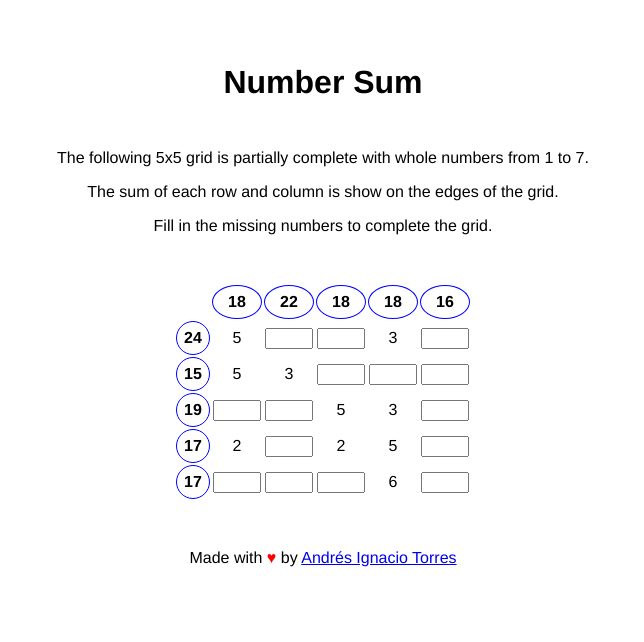
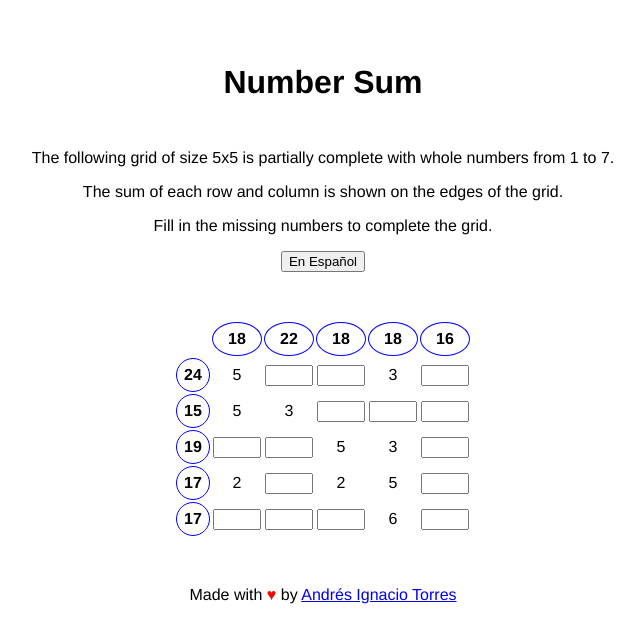
Before and after one commit to aitorres/numbersum, a SvelteKit app: page / in a window 1280 px wide. Shown: the top 642 px of the page, without its empty margins (317-961 px from the left). Built offline with nearby package versions, Linux system fonts and the light colour scheme.

Commit message:
feat: add localization capabilities, support for spanish

```diff
--- a/src/routes/+page.svelte
+++ b/src/routes/+page.svelte
@@ -104,16 +104,67 @@
 		let validInputs = document.querySelectorAll('.gridInput.valid').length;
 		return getEmptySpaces() === validInputs;
 	}
+
+	// Language handling
+	type Language = 'en' | 'es';
+
+	// Attempt to get language from GET, default to English
+	let language: Language = 'en';
+	if (typeof window !== 'undefined') {
+		let urlParams = new URLSearchParams(window.location.search);
+		let urlLangParam: string | null = urlParams.get('lang');
+		if (urlLangParam !== null && ['en', 'es'].includes(urlLangParam)) {
+			language = urlParams.get('lang') as Language;
+		}
+	}
+
+	// Strings per language
+	const translatedStrings = {
+		en: {
+			explanationGridOfSize: 'The following grid of size',
+			explanationPartiallyComplete: 'is partially complete with whole numbers from 1 to',
+			explanationSumShown: 'The sum of each row and column is shown on the edges of the grid.',
+			explanationFillIn: 'Fill in the missing numbers to complete the grid.',
+			changeLanguage: 'En Español',
+			congratulationsCompleted: 'Congratulations! You have completed the grid.',
+			restartGame: 'Restart game',
+			footerMadeWith: 'Made with',
+			footerBy: 'by'
+		},
+		es: {
+			explanationGridOfSize: 'El siguiente tablero de tamaño',
+			explanationPartiallyComplete: 'está parcialmente completado con números enteros del 1 al',
+			explanationSumShown: 'La suma de cada fila y columna se muestra en los bordes del tablero.',
+			explanationFillIn: 'Rellena los números faltantes para completar el tablero.',
+			changeLanguage: 'In English',
+			congratulationsCompleted: '¡Felicidades! Has completado el tablero.',
+			restartGame: 'Reiniciar juego',
+			footerMadeWith: 'Hecho con',
+			footerBy: 'por'
+		}
+	};
+	const localization = translatedStrings[language];
+
+	function changeLanguage() {
+		let newLang = language === 'es' ? 'en' : 'es';
+		let url = new URL(window.location.href);
+		url.searchParams.set('lang', newLang);
+		window.location.href = url.toString();
+	}
 </script>
 
 <main>
 	<h1>Number Sum</h1>
 	<div class="explanation">
 		<p>
-			The following {gridSize}x{gridSize} grid is partially complete with whole numbers from 1 to {maxNumber}.
+			{localization['explanationGridOfSize']}
+			{gridSize}x{gridSize}
+			{localization['explanationPartiallyComplete']}
+			{maxNumber}.
 		</p>
-		<p>The sum of each row and column is show on the edges of the grid.</p>
-		<p>Fill in the missing numbers to complete the grid.</p>
+		<p>{localization['explanationSumShown']}</p>
+		<p>{localization['explanationFillIn']}</p>
+		<button on:click={changeLanguage}>{localization['changeLanguage']}</button>
 	</div>
 
 	<table class="grid">
@@ -150,12 +201,13 @@
 	</table>
 
 	{#if isGameComplete()}
-		<p>Congratulations! You have completed the grid.</p>
-		<button on:click={() => location.reload()}>Restart Game</button>
+		<p>{localization['congratulationsCompleted']}</p>
+		<button on:click={() => location.reload()}>{localization['restartGame']}</button>
 	{/if}
 
 	<footer>
-		Made with <span class="heart">♥</span> by
+		{localization['footerMadeWith']} <span class="heart">♥</span>
+		{localization['footerBy']}
 		<a href="https://aitorres.com" title="Andrés Ignacio Torres">Andrés Ignacio Torres</a>
 	</footer>
 </main>
```
